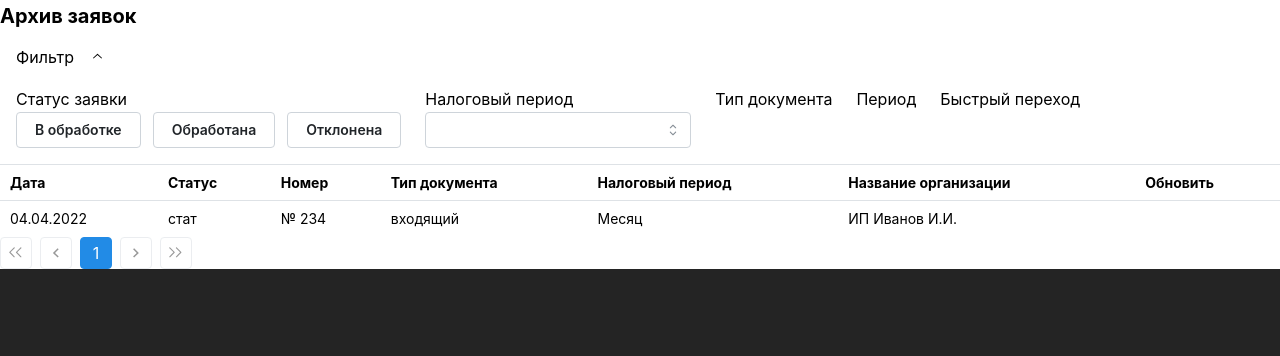
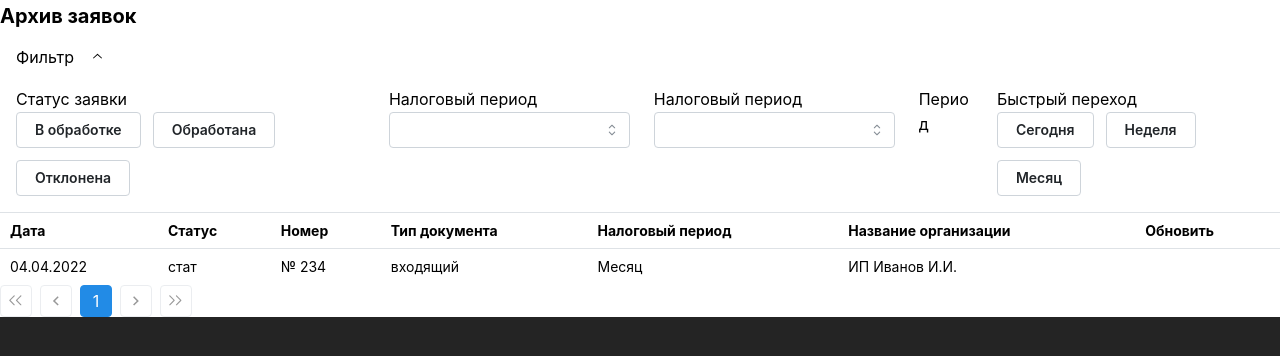
Before and after one commit to PasterZOOM/metaera, a React (Vite) app: page / in a window 1280 px wide. Both pictures are taken after a click on the button "Фильтр". Shown: the top 356 px of the page. Built offline with nearby package versions, Linux system fonts and the light colour scheme.

Commit message:
feat: add bid quick passage component

```diff
--- a/src/page/archive/ui/archivePage.tsx
+++ b/src/page/archive/ui/archivePage.tsx
@@ -3,6 +3,7 @@ import type { FC } from 'react'
 import { Accordion, Pagination, Table, Text } from '@mantine/core'
 
 import { BidStatus } from '@/widgets/bidStatus'
+import { QuickPassage } from '@/widgets/quickPassage'
 import { TaxablePeriod } from '@/widgets/taxablePeriod'
 
 export const ArchivePage: FC = () => {
@@ -22,9 +23,9 @@ export const ArchivePage: FC = () => {
           <Accordion.Panel>
             <BidStatus />
             <TaxablePeriod />
-            <div>Тип документа</div>
+            <TaxablePeriod />
             <div>Период</div>
-            <div>Быстрый переход</div>
+            <QuickPassage />
           </Accordion.Panel>
         </Accordion.Item>
       </Accordion>
--- /dev/null
+++ b/src/widgets/documentType/index.ts
@@ -0,0 +1 @@
+export { TaxablePeriod } from './ui/documentType.tsx'
--- /dev/null
+++ b/src/widgets/quickPassage/index.ts
@@ -0,0 +1 @@
+export { QuickPassage } from './ui/quickPassage'
--- /dev/null
+++ b/src/widgets/quickPassage/ui/quickPassage.tsx
@@ -0,0 +1,27 @@
+import { useId } from 'react'
+import type { FC } from 'react'
+
+import { Button, Group } from '@mantine/core'
+
+import { FilterWrapper } from '@/shared/ui/filterWrapper'
+
+const data = [
+  { label: 'Сегодня', value: '' },
+  { label: 'Неделя', value: '' },
+  { label: 'Месяц', value: '' },
+]
+
+export const QuickPassage: FC = () => {
+  const id = useId()
+  return (
+    <FilterWrapper title="Быстрый переход">
+      <Group gap="sm" wrap="wrap">
+        {data.map(status => (
+          <Button key={`${id}-${status.value}`} variant="default">
+            {status.label}
+          </Button>
+        ))}
+      </Group>
+    </FilterWrapper>
+  )
+}
```
Also changed, not shown: src/widgets/documentType/ui/documentType.tsx (added, +26 -0 lines).
